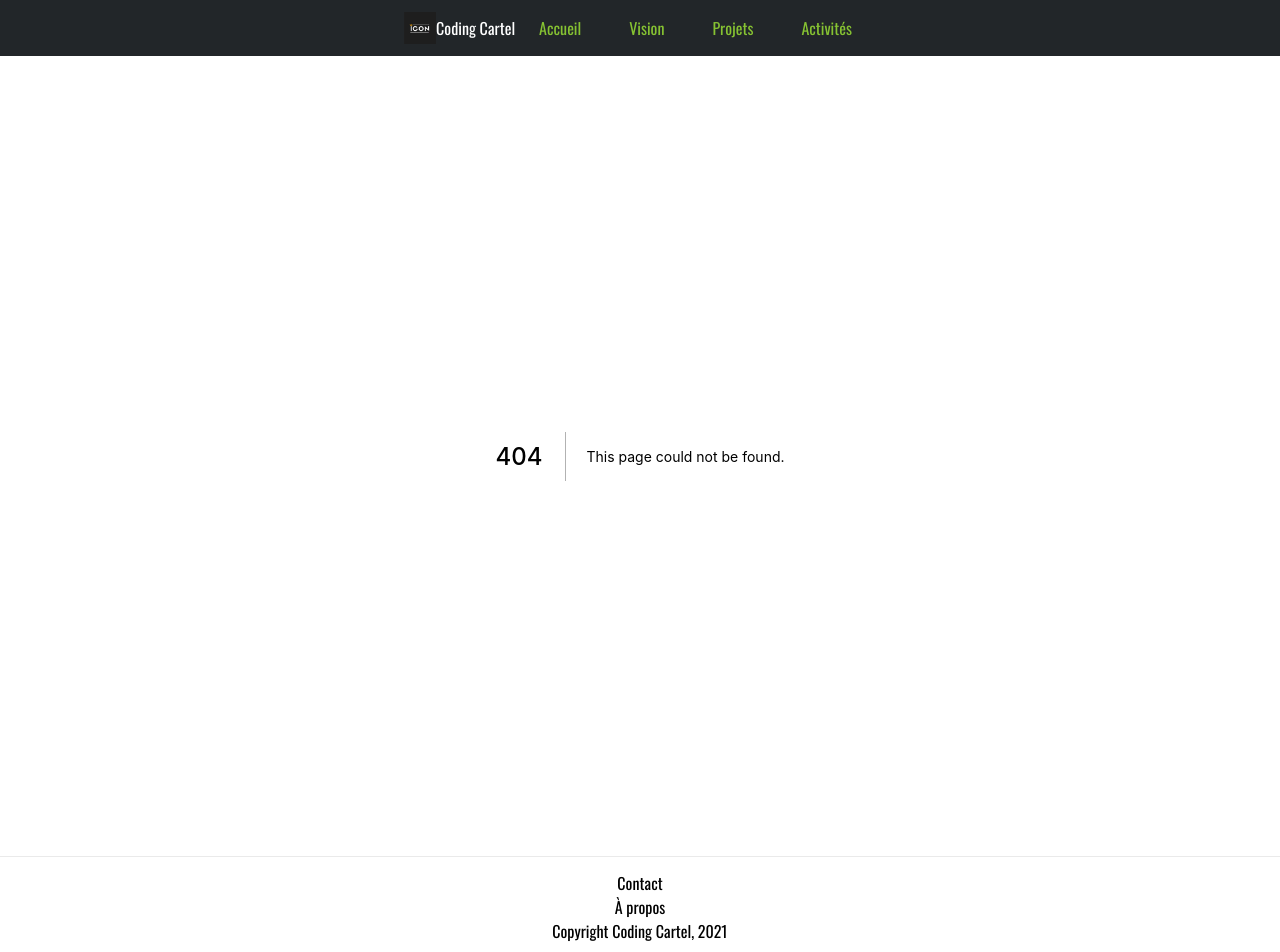
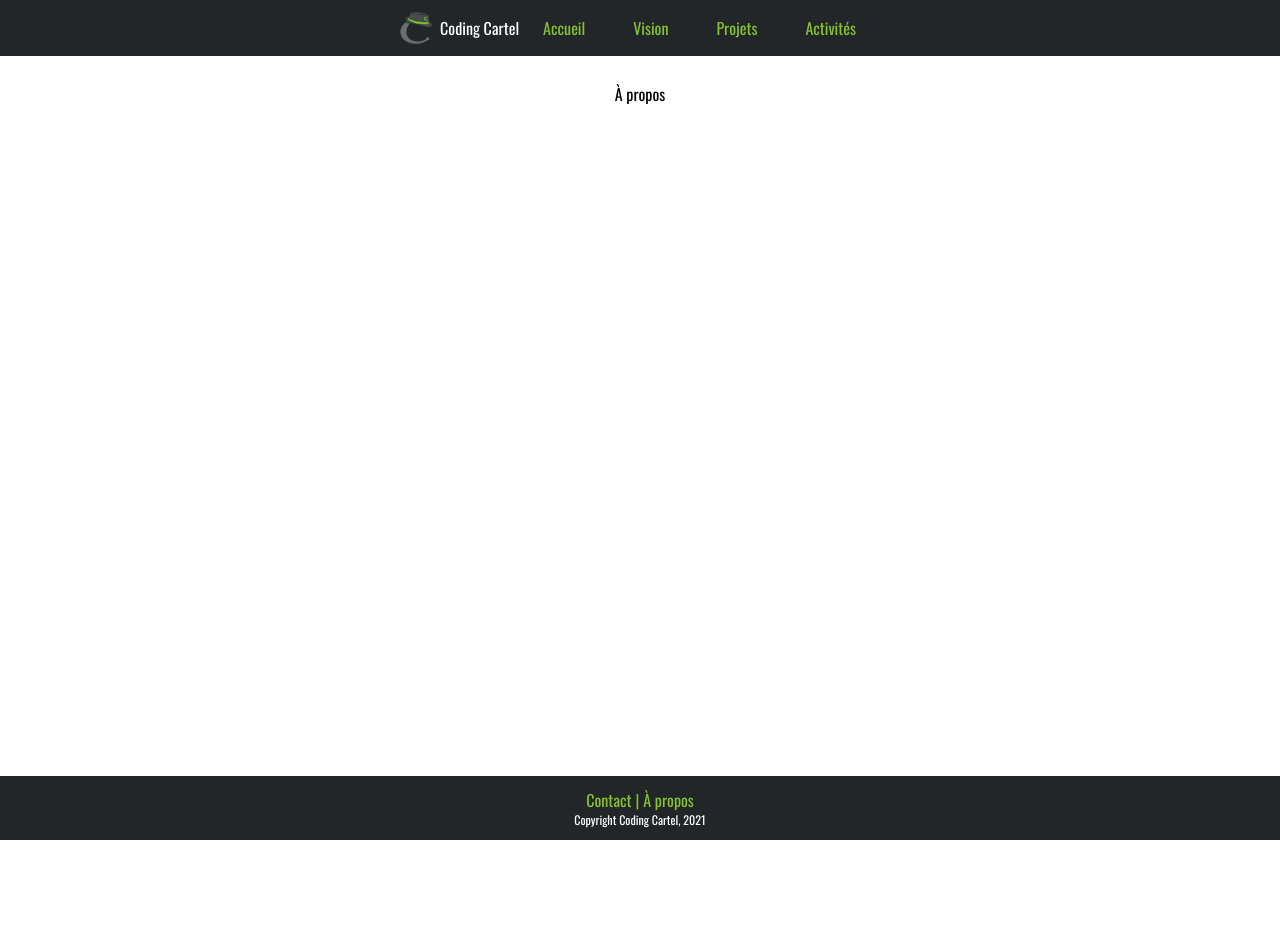
Before and after one commit to iKeaght/Coding_Cartel, a Next.js app: page /a-propos in a window 1280 px wide. Before the commit this address had no page. Shown: the top 952 px of the page. After the commit the page ends 840 px from the top, so only its background shows below. Built offline with nearby package versions, Linux system fonts and the light colour scheme.

Commit message:
Adding footer and logo

```diff
--- a/components/footer.js
+++ /dev/null
@@ -1,25 +0,0 @@
-import Link from 'next/link';
-import styles from '../styles/Home.module.css';
-
-function getLinks() {
-  const links = [
-    ['Contact', '/contact'],
-    ['À propos', '/a-propos'],
-  ];
-  return links.map((link) => (
-    <Link href={link[1]} key={link[1]}>
-      <a>{link[0]}</a>
-    </Link>
-  ));
-}
-
-const Footer = () => (
-  <footer className={styles.footer}>
-    <div>
-      {getLinks()}
-      Copyright Coding Cartel, 2021
-    </div>
-  </footer>
-);
-
-export default Footer;
--- /dev/null
+++ b/components/layout/footer.js
@@ -0,0 +1,27 @@
+import Link from 'next/link';
+
+function getLinks() {
+  const links = [
+    ['Contact', '/contact'],
+    ['À propos', '/a-propos'],
+  ];
+  return links.map((link) => (
+    <Link href={link[1]} key={link[1]}>
+      <a className="mx-1">{link[0]}</a>
+    </Link>
+  )).map((link, index) => ((index !== links.length - 1) ? [link, (<span>|</span>)] : link))
+    .flat(1);
+}
+
+const Footer = () => (
+  <footer className="bg-gray-dark text-green-light flex flex-col items-center justify-center py-3">
+    <div className="flex">
+      {getLinks()}
+    </div>
+    <span className="text-xs text-white block">
+      Copyright Coding Cartel, 2021
+    </span>
+  </footer>
+);
+
+export default Footer;
--- a/components/navbar.js
+++ b/components/layout/navbar.js
@@ -17,10 +17,10 @@ function getLinks() {
 
 const Navbar = () => (
   <header>
-    <nav className="bg-gray-dark text-green-light w-full flex items-center justify-center py-3 mx-auto">
+    <nav className="bg-gray-dark text-green-light flex items-center justify-center py-3 mx-auto">
       <div className="logo flex items-center">
-        <Image src="/logodefault.png" alt="Logo" width={32} height={32} className="inline-block" />
-        <h1 className="text-white inline-block">Coding Cartel</h1>
+        <Image src="/logo.png" alt="Logo" width={32} height={32} className="inline-block" />
+        <h1 className="text-white inline-block ml-1 sm:ml-2">Coding Cartel</h1>
       </div>
       { getLinks() }
     </nav>
--- a/pages/_app.js
+++ b/pages/_app.js
@@ -1,6 +1,6 @@
 import '../styles/globals.css';
-import Navbar from '../components/navbar';
-import Footer from '../components/footer';
+import Navbar from '../components/layout/navbar';
+import Footer from '../components/layout/footer';
 
 function MyApp({ Component, pageProps }) {
   return (
--- /dev/null
+++ b/pages/a-propos.js
@@ -0,0 +1,7 @@
+export default function contact() {
+  return (
+    <div className="flex align-center justify-center">
+      <h1>À propos</h1>
+    </div>
+  );
+}
--- a/styles/CSS_components/footer.module.css
+++ /dev/null
@@ -1,4 +0,0 @@
-/* Bruno va te faire */.test {
-  color: aliceblue;
-  background-color: yellow;
-}
--- a/styles/CSS_components/navbar.module.css
+++ /dev/null
@@ -1,4 +0,0 @@
-.test {
-  color: aliceblue;
-  background-color: yellow;
-}
--- a/styles/globals.css
+++ b/styles/globals.css
@@ -28,12 +28,16 @@
 
 html, body {
   min-height: 100%;
+  min-width: 100%;
 }
 
 main {
-  min-height: 90%;
+  padding-top: 2%;
+  min-height: 90vh;
+  min-width: 100%;
 }
 
 header, footer {
-  min-height: 5%;
+  min-height: 5vh;
+  min-width: 100%;
 }
```
Also changed, not shown: public/logo.png (added).
